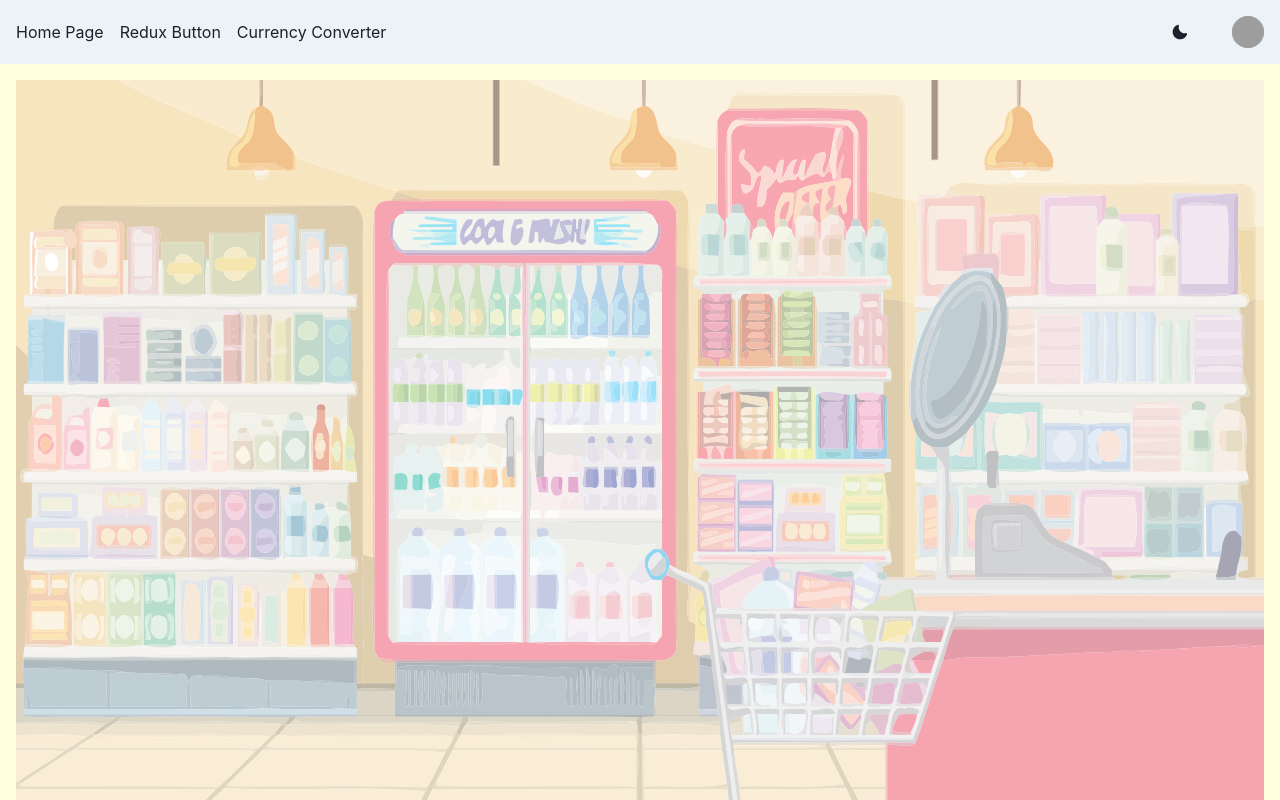
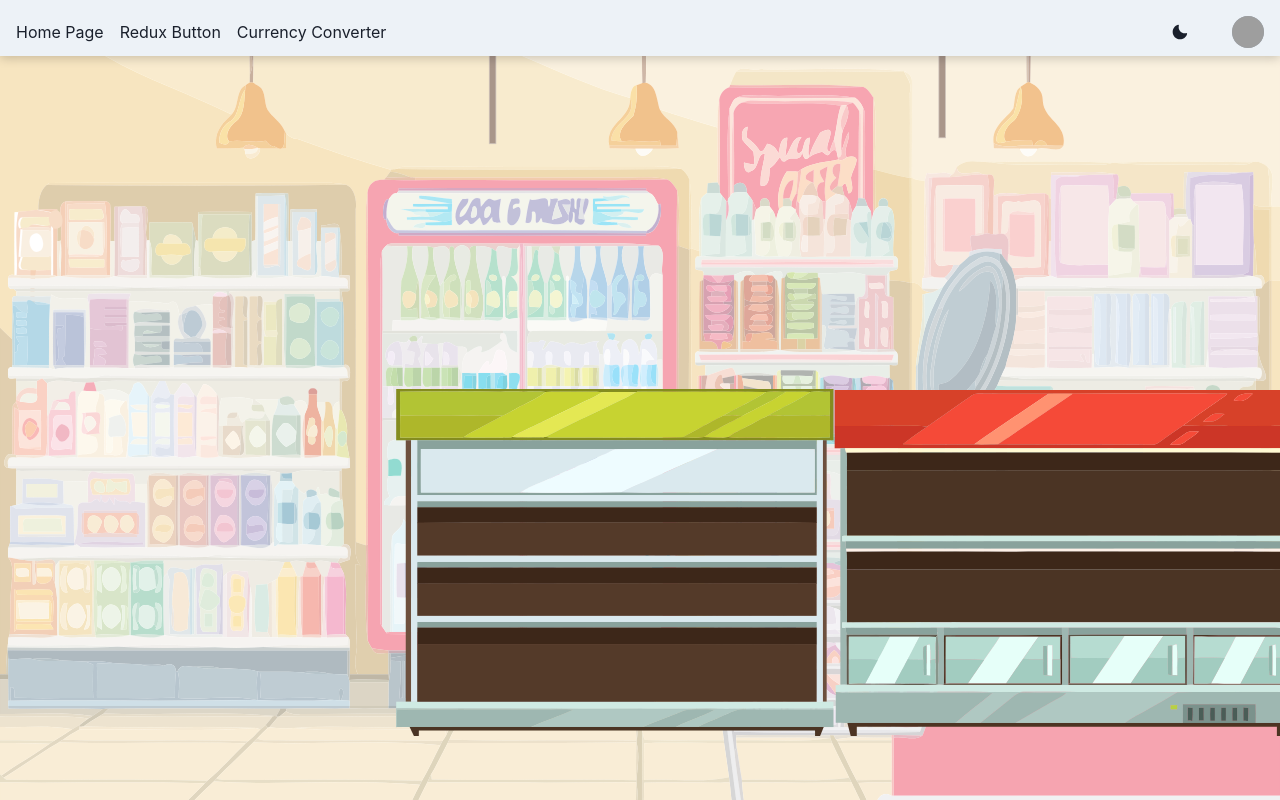
Before and after one commit to christinehongs/capstone, a React (Create React App) app in the folder client/: page /shopping in a window 1280 px wide. Built offline with nearby package versions, Linux system fonts and the light colour scheme; grey boxes are pictures that could not be loaded.

Commit message:
adds stals and cart

```diff
--- a/client/package.json
+++ b/client/package.json
@@ -21,6 +21,7 @@
     "react-redux": "^7.2.6",
     "react-router-dom": "^6.2.1",
     "react-scripts": "^5.0.0",
+    "react-toastify": "^8.1.0",
     "redux": "^4.1.2",
     "redux-devtools-extension": "^2.13.9",
     "redux-thunk": "^2.4.1",
--- a/client/src/App.js
+++ b/client/src/App.js
@@ -1,5 +1,4 @@
 import React from 'react';
-import { Navbar } from './components';
 import { ChakraProvider } from '@chakra-ui/react';
 import AppRoutes from './routes';
 
@@ -7,7 +6,6 @@
   return (
     <ChakraProvider>
       <AppRoutes />
-      <Navbar />
     </ChakraProvider>
   );
 }
--- a/client/src/components/GroceryStore/index.js
+++ b/client/src/components/GroceryStore/index.js
@@ -2,7 +2,6 @@
 import { Box, Image } from '@chakra-ui/react';
 import { css } from '@emotion/react';
 import styled from '@emotion/styled';
-import { Layout } from '../index';
 import { DndProvider } from 'react-dnd';
 import { HTML5Backend } from 'react-dnd-html5-backend';
 import Apple from '../../assets/images/apple.svg';
@@ -10,26 +9,43 @@
 import Banana from '../../assets/images/banana.svg';
 import Orange from '../../assets/images/orange.svg';
 import Supermarket from '../../assets/images/supermarket.svg';
+import StallA from '../../assets/images/stall-1.svg';
+import StallB from '../../assets/images/stall_2.svg';
+import Cart from '../../assets/images/shopping-cart.svg';
 
-const GroceryStoreBg = styled(Box)`
-  //position: absolute;
-  //top: 0;
+const GroceryStoreWrapper = styled(Box)`
+  position: absolute;
+  top: 0;
+  height: 100%;
+
+  z-index: 1;
   //left: 0;
 
   img {
-    width: 100%;
-    height: 100%;
   }
 
-  //aspect-ratio: auto;
+  .supermarket {
+    width: 100%;
+  }
+
+  .stall-container {
+    width: 100%;
+    position: absolute;
+    display: flex;
+    align-items: flex-end;
+    justify-content: flex-end;
+
+    .stall {
+      position: relative;
+    }
+  }
 `;
 
 const wrapper = css`
+  position: relative;
   width: 100%;
-  display: flex;
-  align-items: center;
-  justify-content: center;
   height: 100%;
+  z-index: 2;
 `;
 
 const fruitsContainer = css`
@@ -57,10 +73,57 @@
 const GroceryStore = () => {
   return (
     <DndProvider backend={HTML5Backend}>
-      <Layout bg="#ffffdd">
-        <GroceryStoreBg background="white">
-          <Image src={Supermarket} alt="grocery-store" />
-        </GroceryStoreBg>
+      <GroceryStoreWrapper background="white">
+        <Image
+          className="supermarket"
+          src={Supermarket}
+          alt="grocery-store"
+          zIndex="1"
+          maxH={['800px', null, null, null, '1200px', 'none']}
+          // maxW={['1200px', '']}
+          width="100%"
+        />
+        <Image
+          className="cart"
+          src={Cart}
+          alt="cart"
+          zIndex="3"
+          ml={4}
+          position="absolute"
+          left="0"
+          bottom="0"
+          maxW={['300px', '400px', null, null, '0px', null]}
+        />
+        <Box
+          className="stall-container"
+          bottom={['10%', null, null, '5rem']}
+          right="0"
+          maxW={[null, null, '600px', '750px', '900px', '1200px']}
+        >
+          <Box className="stall-a">
+            <Image
+              className="stall"
+              src={StallA}
+              alt="stall"
+              maxH="500px"
+              zIndex="2"
+              mx={4}
+            />
+          </Box>
+          <Box className="stall-b">
+            <Image
+              className="stall"
+              src={StallB}
+              alt="stall"
+              maxH="500px"
+              zIndex="2"
+              mx={4}
+            />
+          </Box>
+        </Box>
+      </GroceryStoreWrapper>
+      {/*<Box css={wrapper}>*/}
+      {/*</Box>*/}
       {/*<Box*/}
       {/*  css={wrapper}*/}
       {/*  display="flex"*/}
@@ -79,7 +142,6 @@
       {/*  </Box>*/}
       {/*  <Basket />*/}
       {/*</Box>*/}
-      </Layout>
     </DndProvider>
   );
 };
--- a/client/src/components/Navbar/index.js
+++ b/client/src/components/Navbar/index.js
@@ -20,12 +20,16 @@
 import { css } from '@emotion/react';
 
 const navbarStyles = css`
-  position: absolute;
-  top: 0;
-  left: 0;
+  //position: absolute;
+  //top: 0;
+  //left: 0;
+  position: relative;
   width: 100%;
   max-height: 4rem;
-  min-height: 4rem;
+  min-height: 3.5rem;
+  height: 5%;
+  z-index: 3;
+  box-shadow: 0 2px 10px 0 rgba(0, 0, 0, 0.2);
 `;
 
 function Navbar() {
--- a/client/src/components/layout/index.js
+++ b/client/src/components/layout/index.js
@@ -8,22 +8,18 @@
   width: 100%;
   box-sizing: border-box;
   overflow: hidden;
-  position: absolute;
-  top: 0;
-  left: 0;
+  position: relative;
 `;
 
 const pageStyles = css`
-  height: 100%;
+  height: 95%;
   width: 100%;
   display: flex;
   align-items: center;
   justify-content: flex-start;
   flex-direction: column;
-  position: absolute;
-  top: 0;
-  left: 0;
-  padding: 5rem 1rem 1rem 1rem;
+  position: relative;
+  //margin-top: 4rem;
 `;
 
 function Layout({ children, bg }) {
--- a/client/src/pages/shopping.js
+++ b/client/src/pages/shopping.js
@@ -3,7 +3,7 @@
 
 const Shopping = () => {
   return (
-    <Layout>
+    <Layout bg="#987670">
       <GroceryStore />
     </Layout>
   );
```
Also changed, not shown: client/src/assets/images/stall_2.svg (added), 1 other file (tests, documents, lock files or other folders). Lines whose indentation alone changed are shown as unchanged.
